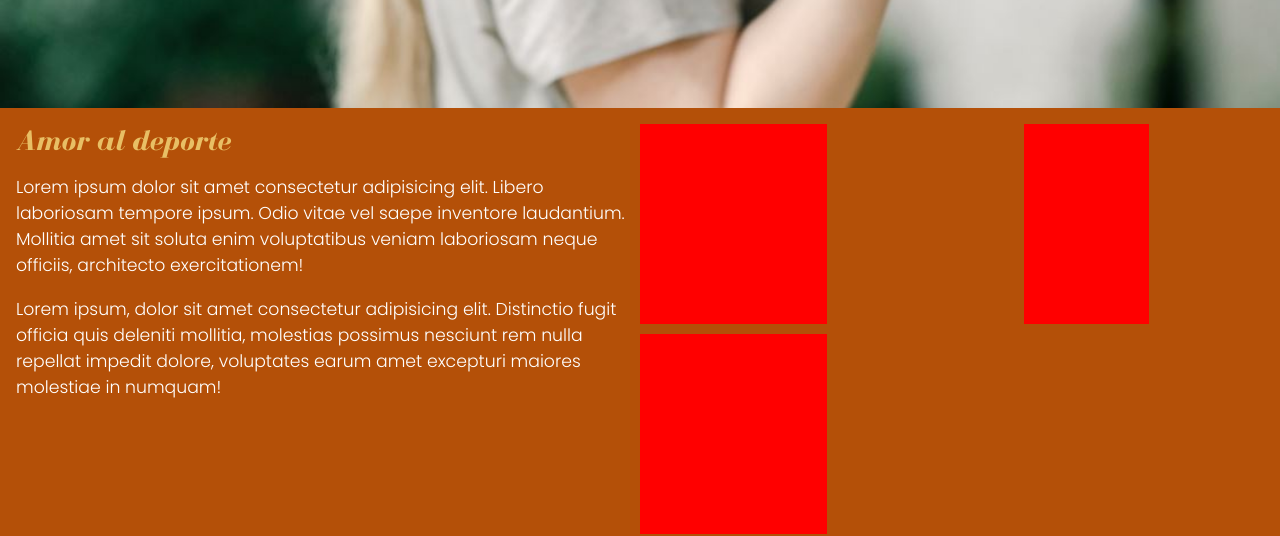
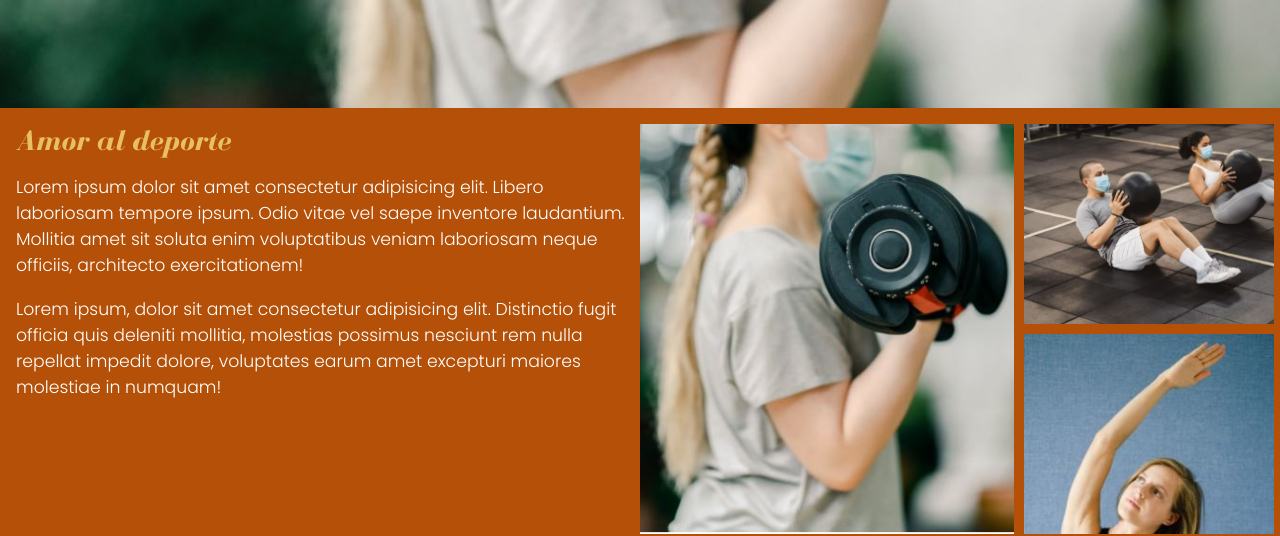
Before and after one commit to Lugaorgon/MaquetacionWeb, a plain HTML site: page index.html in a window 1280 px wide. Shown: the part 432-968 px from the top of the page. Drawn offline with Linux system fonts and the light colour scheme.

Commit message:
Etapa 16 OK

```diff
--- a/assets/css/estilos.css
+++ b/assets/css/estilos.css
@@ -138,8 +138,22 @@ main {
   grid-template-columns: 60% 40%;
   grid-template-rows: 200px 200px;
 }
+.grilla div:first-child {
+  background-image: url(../img/gym-01.JPG);
+  background-position: -140px 0px;
+  grid-row-start: 1;
+  grid-row-end: 3;
+}
+.grilla div:nth-child(2){
+  background-image: url(../img/gym-02.JPG);
+}
+.grilla div:nth-child(3){
+  background-image: url(../img/gym-03.JPG);
+}
 .grilla div {
-  background-color: red;
+  width: auto;
+  background-size: cover;
+  background-repeat: no-repeat;
 }
 /*-----------------Article----------------*/
 article {
@@ -177,7 +191,9 @@ footer ul {
   margin: 0;
   padding: 0;
 }
-
 footer {
   padding: 10px;
 }
+footer ul:first-of-type, footer p:first-child {
+  font-weight: bold;
+}
```
